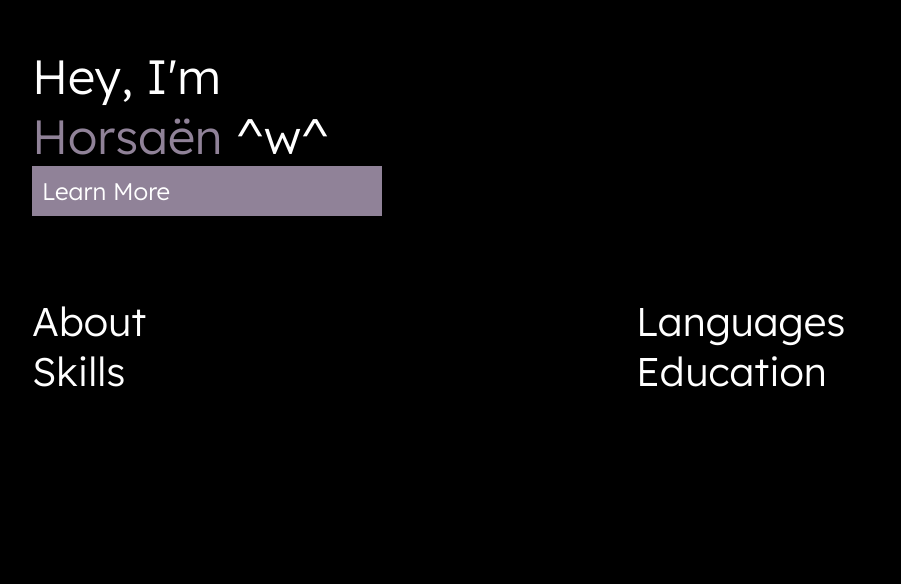
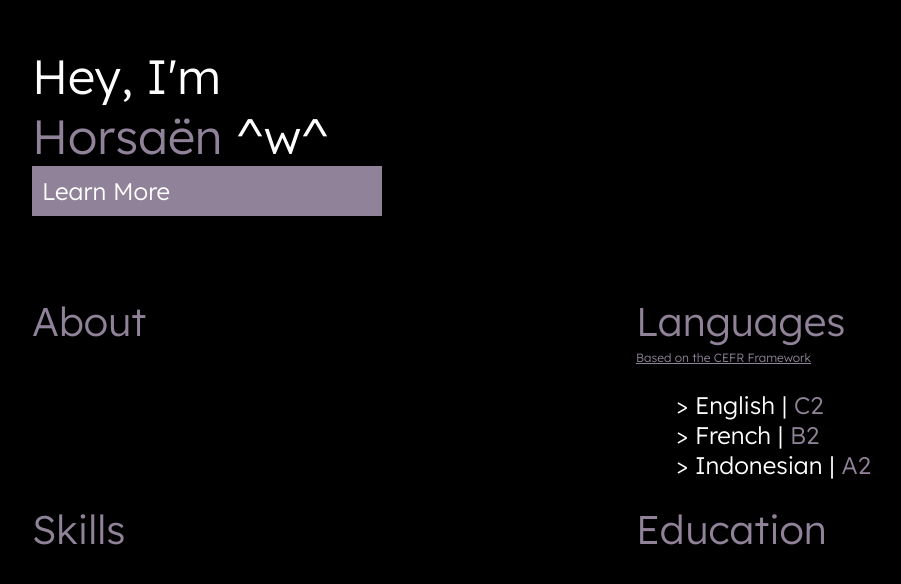
Before and after one commit to horsaen/horsaen-site, a React (Create React App) app: page / in a window 1280 px wide. Shown: the part 544-1128 px from the top of the page, without its empty margins (8-909 px from the left). Built offline with nearby package versions, Linux system fonts and the light colour scheme.

Commit message:
language section

```diff
--- a/src/components/About.css
+++ b/src/components/About.css
@@ -2,11 +2,29 @@
     padding: 40px;
     height: 100vh;
 }
-.header {
+.header-text {
+    color: #908298;
     font-size: 2.5rem;
+}
+.subtitle {
+    text-decoration: underline;
+    color: #908298;
+    font-size: .75rem;
 }
 .about-content {
     display: grid;
     grid-template-columns: repeat(2,1fr);
     column-gap: 0.5rem;
 }
+.content {
+    font-size: 1.5rem;
+}
+.content ul {
+    list-style: none;
+}
+.content li::before {
+    content: ">\A0";
+}
+.span-2 {
+    color: #908298;
+}
--- a/src/components/About.js
+++ b/src/components/About.js
@@ -8,22 +8,34 @@ export default function About () {
             <div className="about-content">
                 <div className="about">
                     <div className="header">
-                        <span>About</span>
+                        <span className="header-text">About</span>
                     </div>
                 </div>
                 <div className="languages">
                     <div className="header">
-                        <span>Languages</span>
+                        <span className="header-text">Languages</span>
+                        <div>
+                            <a href="https://www.coe.int/en/web/common-european-framework-reference-languages/table-1-cefr-3.3-common-reference-levels-global-scale" className="subtitle" target="_blank">
+                                <span>Based on the CEFR Framework</span>
+                            </a>
+                        </div>
+                    </div>
+                    <div className="content">
+                        <ul>
+                            <li><span>English |<span className="span-2"> C2</span></span></li>
+                            <li><span>French |<span className="span-2"> B2</span></span></li>
+                            <li><span>Indonesian |<span className="span-2"> A2</span></span></li>
+                        </ul>
                     </div>
                 </div>
                 <div className="skills">
                     <div className="header">
-                        <span>Skills</span>
+                        <span className="header-text">Skills</span>
                     </div>
                 </div>
                 <div className="education">
                     <div className="header">
-                        <span>Education</span>
+                        <span className="header-text">Education</span>
                     </div>
                 </div>
             </div>
```
